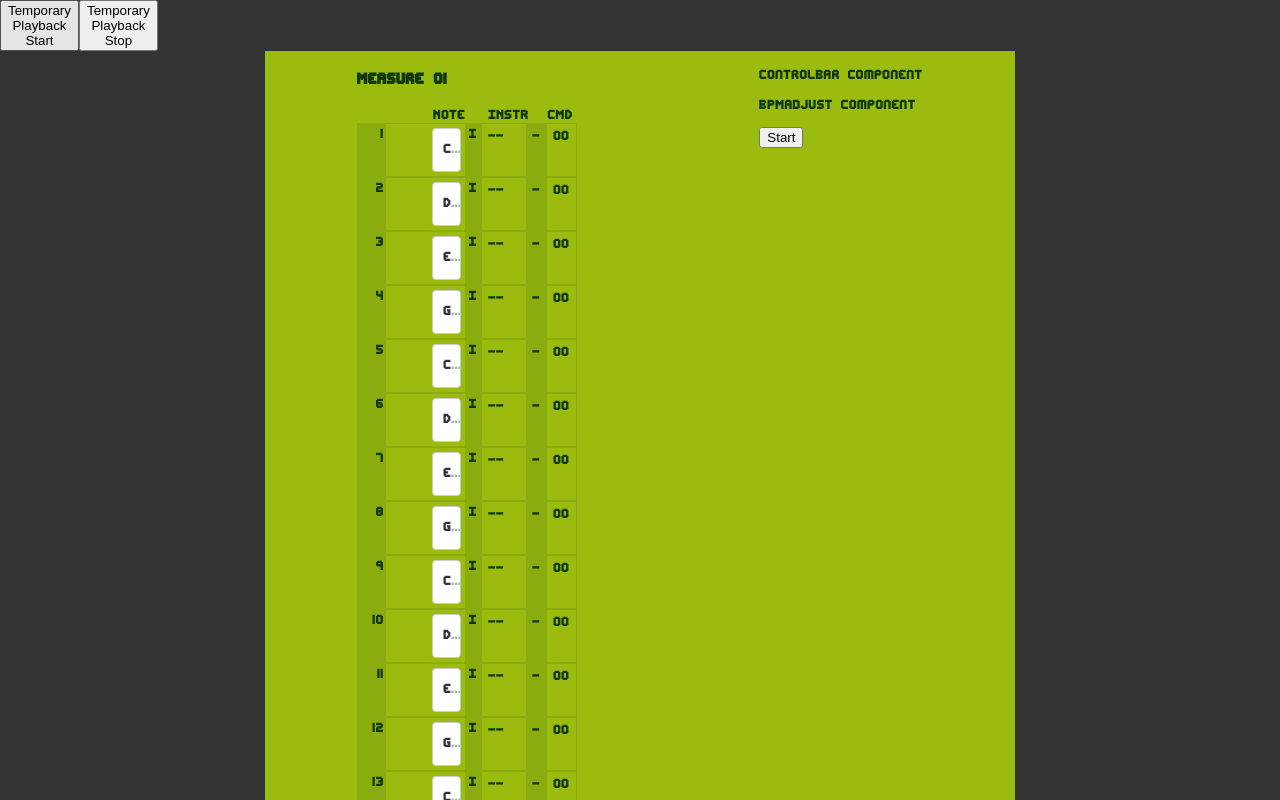
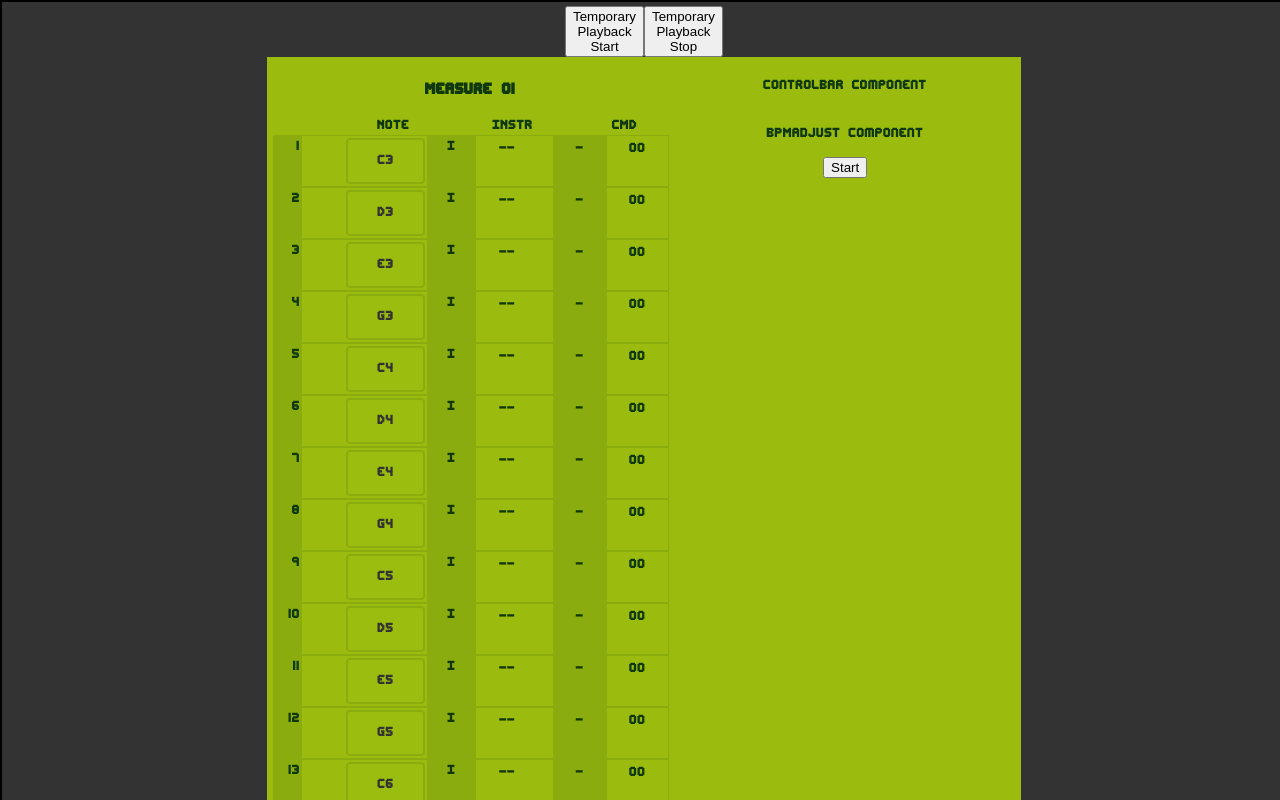
Before and after one commit to lukebertram/jsdj, a React (Create React App) app: page / in a window 1280 px wide. Shown: the top 800 px of the page. Built offline with nearby package versions, Linux system fonts and the light colour scheme.

Commit message:
adjust styling of pitch value Select dropdowns

```diff
--- a/src/components/PitchValue.jsx
+++ b/src/components/PitchValue.jsx
@@ -2,6 +2,7 @@ import React from 'react';
 import PropTypes from 'prop-types';
 import Select from 'react-select';
 import 'react-select/dist/react-select.css';
+import './../stylesheets/PitchValue.css';
 
 function PitchValue(props) {
   const selectedOption = { value: props.pitch, label: props.pitch };
--- a/src/stylesheets/NoteEntry.css
+++ b/src/stylesheets/NoteEntry.css
@@ -6,7 +6,7 @@
   display: flex;
   border: 1px solid #8bac0f;
 }
-.note-entry div {
+div {
   padding: 2px;
   flex-grow: 1;
   text-align: center;
@@ -30,6 +30,7 @@
 }
 
 .pitch-value {
+  padding: 0;
   /* margin-right: 15px; */
   /*width: 2.5em;*/
 }
--- /dev/null
+++ b/src/stylesheets/PitchValue.css
@@ -0,0 +1,13 @@
+.Select{
+  background-color:
+}
+.Select-control{
+  background-color: #9abd0f ;
+  border: 2px solid #8bac0f;
+}
+.Select-menu-outer{
+  background-color: #9abd0f;
+}
+.Select.is-Focused > Select-control{
+  background-color: #9abd0f;
+}
```
